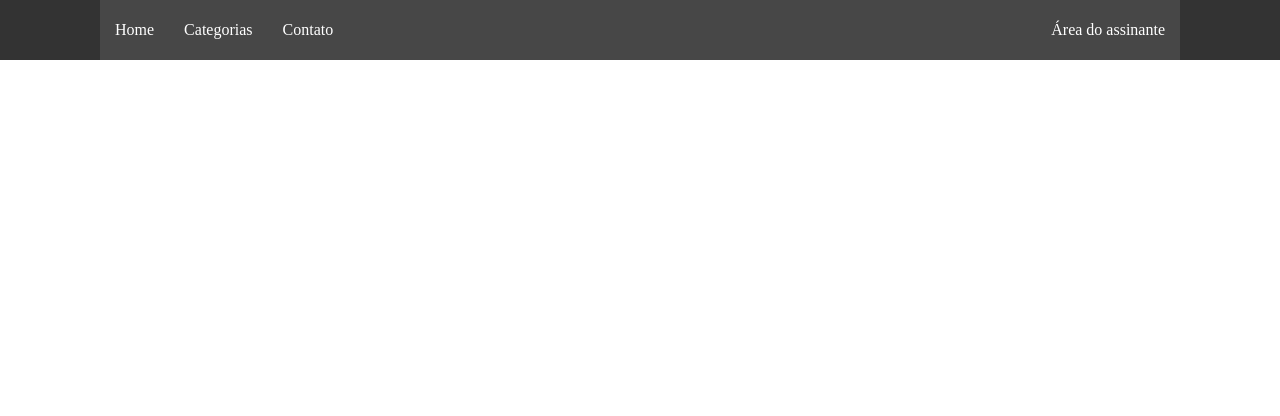
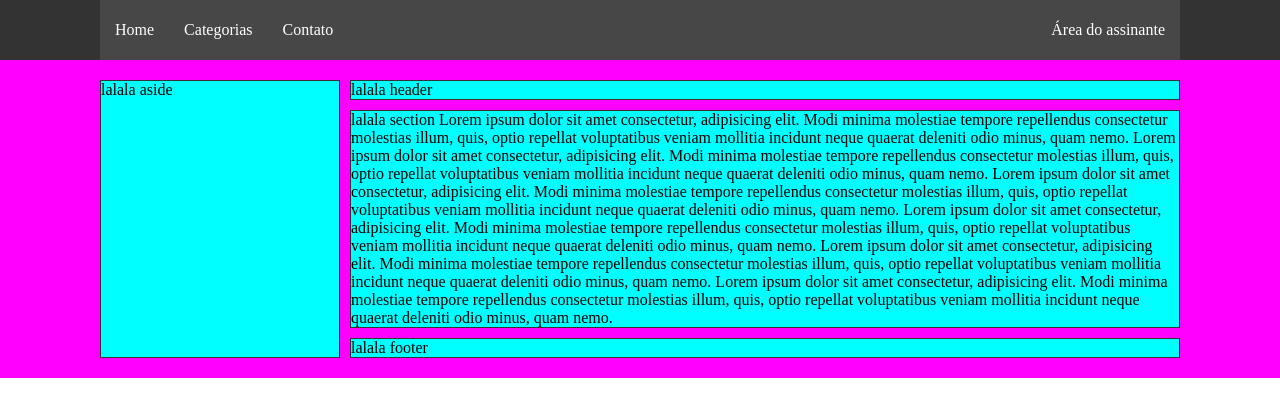
Before and after one commit to sergiomoura/semente-do-pi, a website: page views/produtos.html in a window 1280 px wide. Drawn offline with Linux system fonts and the light colour scheme.

Commit message:
Começo de aula

```diff
--- a/public/css/geral.css
+++ b/public/css/geral.css
@@ -17,20 +17,20 @@ body {
 
 
 /* Header.... fundo amarelo de fora a fora com 60px de altura. O conteúdo dele guarda 100px de distância das laterais*/
-header{
+body > header{
     background-color: var(--cor-primaria);
     height: 60px;
     width: 100%;
 }
 
-header div {
+body > header div {
     margin: 0 100px;
     height: 100%;
     display: flex;
     background-color: var(--cor-secundaria);
 }
 
-header div a{
+body > header div a{
     display: flex;
     align-items: center;
     padding: 0 15px;
@@ -38,19 +38,50 @@ header div a{
     color: #FFF;
 }
 
-header div a:hover{
+body > header div a:hover{
     background-color: var(--cor-destaque);
     color: var(--cor-primaria);
 }
 
-header div a:last-child{
+body > header div a:last-child{
     margin-left: auto;
 }
 
 
 /* main... fundo rosa, tambem de fora a fora
 mas o conteúdo dele ficará centralizado à uma distância de 100px das laterais e 50px do topo e do fundo */
+main {
+    background-color: magenta;
+    padding: 20px 100px;
+    display: grid;
+    gap: 10px;
+    grid-template-areas: "aside header"
+                         "aside section"
+                         "aside footer";
+    grid-template-columns: 240px 1fr;
+}
 
+main > aside {
+    grid-area: aside;
+}
+
+main > header {
+    grid-area: header;
+}
+
+main > section {
+    grid-area: section;
+}
+
+main > footer {
+        grid-area: footer;
+}
+
+
+main > * {
+    background-color: aqua;
+    border: 1px solid #333;
+}
 /*
 footer.... fundo amarelo de fora a fora com 60px de altura
 */
--- a/views/produtos.html
+++ b/views/produtos.html
@@ -18,7 +18,18 @@
         </div>
     </header>
     <main>
-
+        <aside>lalala aside</aside>
+        <header>lalala header</header>
+        <section>
+            lalala section
+            Lorem ipsum dolor sit amet consectetur, adipisicing elit. Modi minima molestiae tempore repellendus consectetur molestias illum, quis, optio repellat voluptatibus veniam mollitia incidunt neque quaerat deleniti odio minus, quam nemo.
+            Lorem ipsum dolor sit amet consectetur, adipisicing elit. Modi minima molestiae tempore repellendus consectetur molestias illum, quis, optio repellat voluptatibus veniam mollitia incidunt neque quaerat deleniti odio minus, quam nemo.
+            Lorem ipsum dolor sit amet consectetur, adipisicing elit. Modi minima molestiae tempore repellendus consectetur molestias illum, quis, optio repellat voluptatibus veniam mollitia incidunt neque quaerat deleniti odio minus, quam nemo.
+            Lorem ipsum dolor sit amet consectetur, adipisicing elit. Modi minima molestiae tempore repellendus consectetur molestias illum, quis, optio repellat voluptatibus veniam mollitia incidunt neque quaerat deleniti odio minus, quam nemo.
+            Lorem ipsum dolor sit amet consectetur, adipisicing elit. Modi minima molestiae tempore repellendus consectetur molestias illum, quis, optio repellat voluptatibus veniam mollitia incidunt neque quaerat deleniti odio minus, quam nemo.
+            Lorem ipsum dolor sit amet consectetur, adipisicing elit. Modi minima molestiae tempore repellendus consectetur molestias illum, quis, optio repellat voluptatibus veniam mollitia incidunt neque quaerat deleniti odio minus, quam nemo.
+        </section>
+        <footer>lalala footer</footer>
     </main>
     <footer>
 
```
